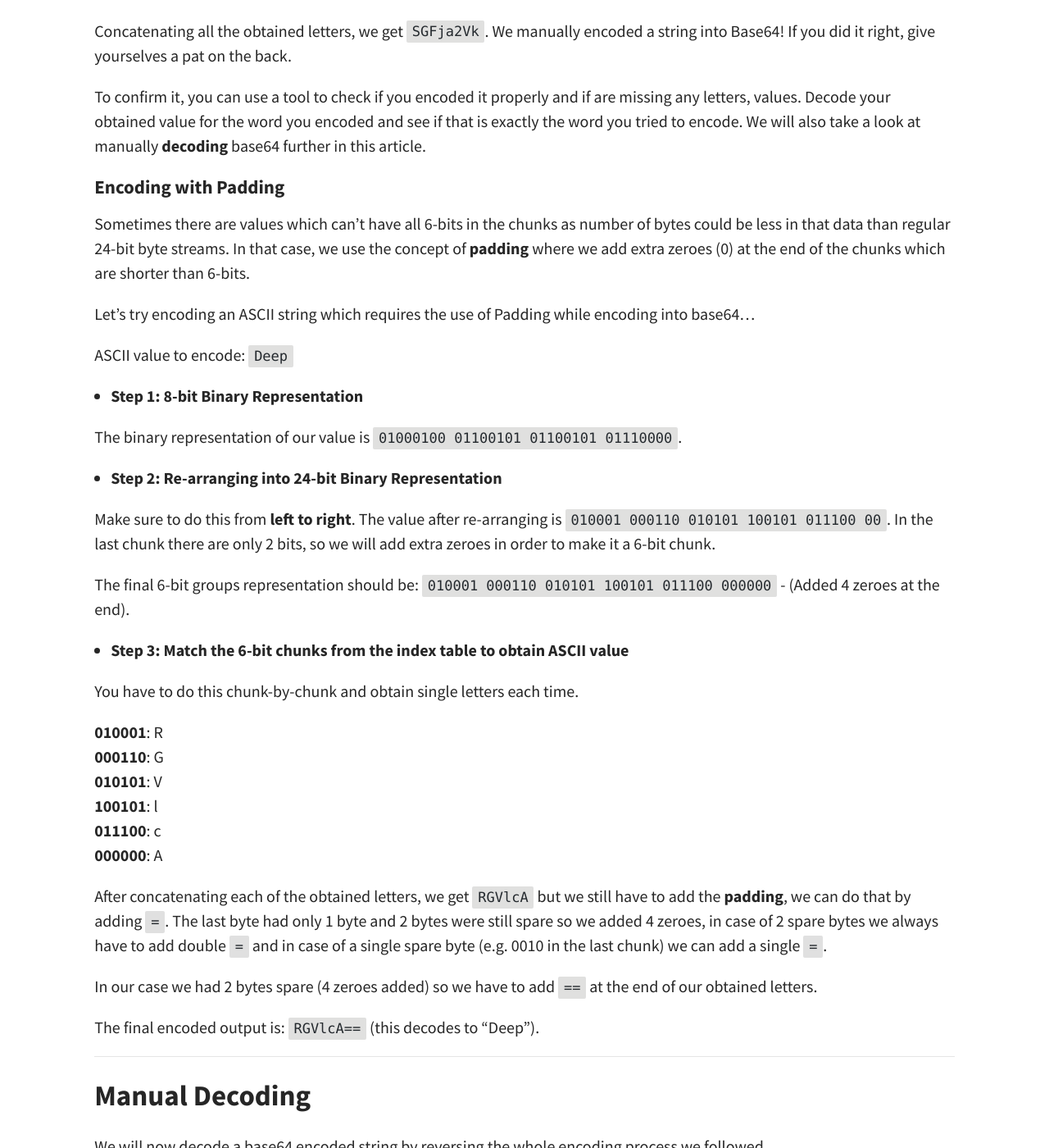
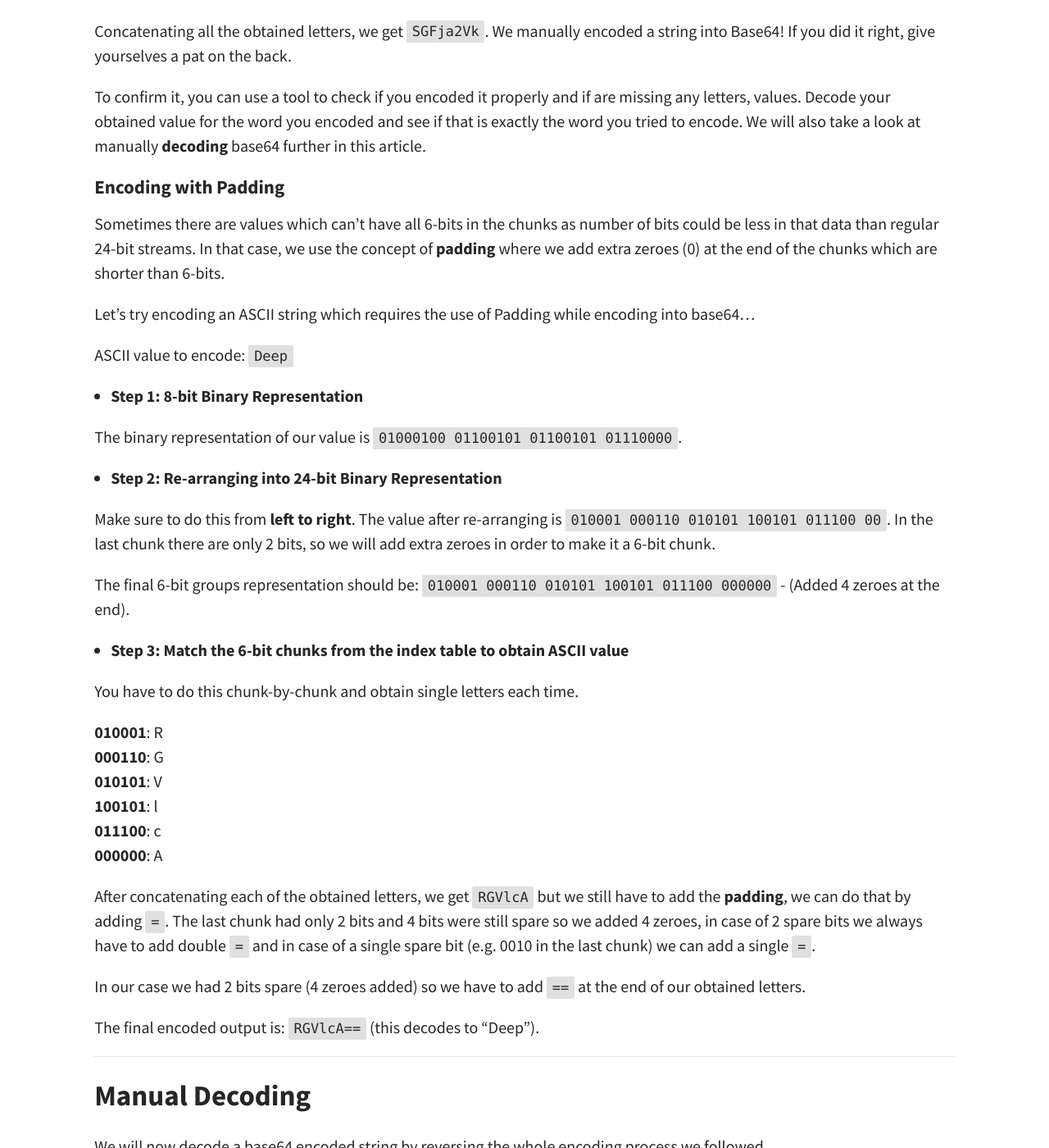
Before and after one commit to ritiksahni/blog-dev, a Jekyll site: the page built from _posts/2021-02-09-Base64.md, in a window 1280 px wide and 1400 px high, scrolled down 3507 px. Shown: the whole window at 82% size. Built offline with Jekyll 4.4.1, drawn with Linux system fonts in a browser that asks for light colours; some of the changed text lies outside the part shown.

Commit message:
Add base64 blog

```diff
--- a/_posts/2021-02-08-Base64.md
+++ b/_posts/2021-02-09-Base64.md
@@ -8,7 +8,7 @@ author: ritiksahni
 tags: [Cryptography, Programming, Encoding, Obscurity]
 ---
 
-This article will cover the mechanisms of __Base64__ encoding. If you're into cybersecurity or programming then you might have come across Base64. These days it's used in a huge number of applications for easy data transmission, encoding etc. We see a bunch of random letters with equals sign at the end and the next moment we try to decode it. Ever thought how those bunch of letters store data?
+This article will cover the mechanisms of __Base64__ encoding. If you're into cybersecurity or programming then you might have come across Base64. These days it's used in a huge number of applications for easy data transmission, encoding, etc. We see a bunch of random letters with equals sign at the end and the next moment we try to decode it. Ever thought how those bunch of letters store data?
 
 <!--more-->
 
@@ -67,7 +67,7 @@ Each of the letter corresponds to its 6-bit binary representation which has an i
 
 #### Encoding Process <a name="encoding-process">
 
-In the encoding process, the algorithm uses the **8-bit** bytes binary stream and processes it from **left to right** and re-arranges it as **24-bit** bytes binary stream and are used as concatenated 6-bit chunks of binary values.
+In the encoding process, the algorithm uses the **8-bit** bytes binary stream and processes it from **left to right** and re-arranges it as **24-bit** binary stream and are used as concatenated 6-bit chunks of binary values.
 
 The result from the above steps can be used to match the numbers in the index table to obtain single letter values and finally obtaining the encoded result value of the initial input.
 
@@ -108,7 +108,8 @@ To confirm it, you can use a tool to check if you encoded it properly and if are
 
 #### Encoding with Padding <a name="padding">
 
-Sometimes there are values which can't have all 6-bits in the chunks as number of bytes could be less in that data than regular 24-bit byte streams. In that case, we use the concept of **padding** where we add extra zeroes (0) at the end of the chunks which are shorter than 6-bits.
+
+Sometimes there are values which can't have all 6-bits in the chunks as number of bits could be less in that data than regular 24-bit streams. In that case, we use the concept of **padding** where we add extra zeroes (0) at the end of the chunks which are shorter than 6-bits.
 
 Let's try encoding an ASCII string which requires the use of Padding while encoding into base64...
 
@@ -135,9 +136,9 @@ __100101__: l
 __011100__: c
 __000000__: A
 
-After concatenating each of the obtained letters, we get `RGVlcA` but we still have to add the **padding**, we can do that by adding `=`. The last byte had only 1 byte and 2 bytes were still spare so we added 4 zeroes, in case of 2 spare bytes we always have to add double `=` and in case of a single spare byte (e.g. 0010 in the last chunk) we can add a single `=`.
+After concatenating each of the obtained letters, we get `RGVlcA` but we still have to add the **padding**, we can do that by adding `=`. The last chunk had only 2 bits and 4 bits were still spare so we added 4 zeroes, in case of 2 spare bits we always have to add double `=` and in case of a single spare bit (e.g. 0010 in the last chunk) we can add a single `=`.
 
-In our case we had 2 bytes spare (4 zeroes added) so we have to add `==` at the end of our obtained letters.
+In our case we had 2 bits spare (4 zeroes added) so we have to add `==` at the end of our obtained letters.
 
 The final encoded output is: `RGVlcA==` (this decodes to "Deep").
 
```
